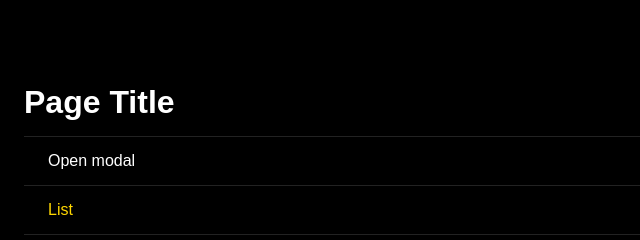
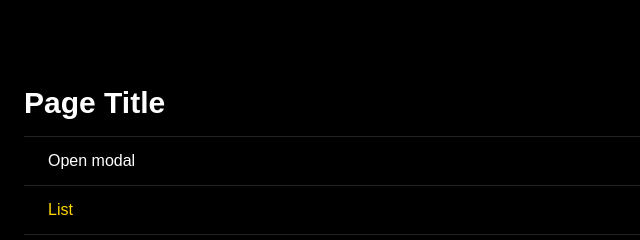
Before and after one commit to marcelo-ribeiro/snap-modal, a plain HTML site: page index.html in a window 1280 px wide. Shown: the top 240 px of the page, 0-640 px from the left. Drawn offline with Linux system fonts and the light colour scheme.

Commit message:
Visual improvements

```diff
--- a/index.css
+++ b/index.css
@@ -60,14 +60,13 @@ p:last-child {
 }
 
 h1 {
-  font-size: 2rem;
+  font-size: 1.875rem;
   font-weight: 700;
 }
 
 ul {
   list-style: none;
   padding: 0;
-  margin: 0;
 }
 
 a {
```
